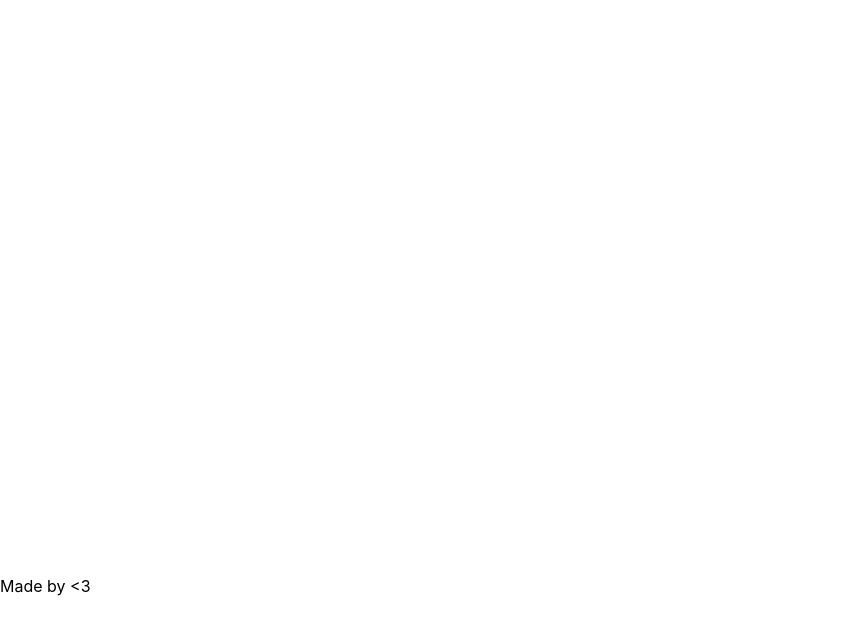
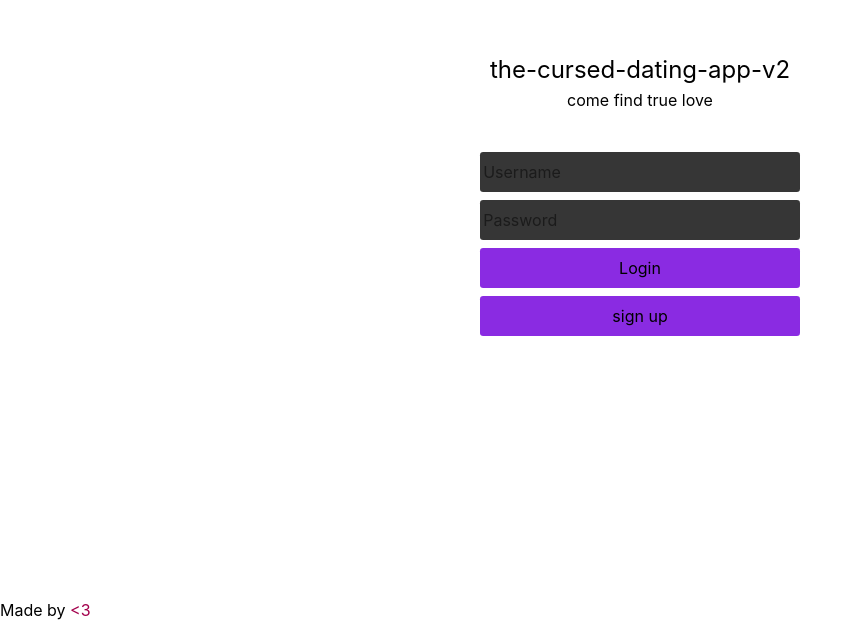
Before and after one commit to candle08/dating-app-v2, a React app in the folder frontend/: page /login in a window 1280 px wide. Before the commit this address had no page. Shown: the part 202-824 px from the top of the page, without its empty margins (0-862 px from the left). Before the commit the page ends 800 px from the top, so only its background shows below. Built offline with nearby package versions, Linux system fonts and the light colour scheme; the HTML template or start-up script is replaced by a standard one.

Commit message:
updated css module to scss

```diff
--- a/frontend/src/components/Footer.tsx
+++ b/frontend/src/components/Footer.tsx
@@ -1,7 +1,7 @@
 export const Footer = () => {
     return (
-        <div className="bottom-0 absolute">
-            <label >Made by <a href="https://github.com/candle08" target="_blank">&lt;3</a></label>
+        <div className="">
+            <label className="">Made by <a className="text-pink-800 hover:text-pink-900" href="https://github.com/candle08" target="_blank">&lt;3</a></label>
         </div>
     )
 }
--- a/frontend/src/components/Header.tsx
+++ b/frontend/src/components/Header.tsx
@@ -1,6 +1,6 @@
 import { useNavigate } from "react-router-dom";
 import { useAuth } from "../context/AuthContext";
-import '../styling.module.css';
+import '../styling.module.scss';
 
 export const Header = () => {
     const { logout } = useAuth();
--- a/frontend/src/main.tsx
+++ b/frontend/src/main.tsx
@@ -17,11 +17,12 @@ createRoot(document.getElementById('root')!).render(
       <BrowserRouter>
         <Routes>
           <Route path="/" element={<LoginPage />} />
-          <Route path="/SignUp" element={<SignUp />} />
-          <Route path="/Profile" element={<Profile />} />
+          <Route path="/login" element={<LoginPage />} />
+          <Route path="/signup" element={<SignUp />} />
+          <Route path="/profile" element={<Profile />} />
           <Route element={<ProtectedRoute />} >
-            <Route path="/Dashboard" element={<Dashboard />} />
-            <Route path="/Swiping" element={<SwipingPage />} />
+            <Route path="/dashboard" element={<Dashboard />} />
+            <Route path="/swiping" element={<SwipingPage />} />
           </Route>
         </Routes>
         <App />
--- a/frontend/src/pages/LoginPage.tsx
+++ b/frontend/src/pages/LoginPage.tsx
@@ -1,7 +1,8 @@
 import { useState } from 'react';
 import { useNavigate } from 'react-router-dom';
 import { useAuth } from '../context/AuthContext';
-import s from '../styling.module.css';
+import s from '../styling.module.scss';
+import { Footer } from '../components/Footer';
 
 export const LoginPage: React.FC = () => {
     const navigate = useNavigate();
@@ -48,7 +49,6 @@ export const LoginPage: React.FC = () => {
                     </div>
                 </div>
 
-
             </div>
         </>
 
--- a/frontend/src/pages/Profile.tsx
+++ b/frontend/src/pages/Profile.tsx
@@ -1,11 +1,10 @@
 import { Header } from '../components/Header'
 import { useState } from 'react'
 import { useAuth } from '../context/AuthContext'
-import s from '../styling.module.css';
+import s from '../styling.module.scss';
 
 export const Profile = () => {
     const { user } = useAuth();
-
     const isMobile = false;
 
     // core values
@@ -23,9 +22,12 @@ export const Profile = () => {
     const relationshipOptions: Array<string> = ['casual', 'casual open to serious', 'serious', 'serious with timeline for marriage'];
 
     // personality & vibes
-    const [show, setShow] = useState<Array<string>>([]);
-    const [books, setBooks] = useState<Array<string>>([]);
-    const [hobbies, setHobbies] = useState<Array<string>>([]);
+    // const [show, setShow] = useState<Array<string>>([]);
+    // const [books, setBooks] = useState<Array<string>>([]);
+    // const [hobbies, setHobbies] = useState<Array<string>>([]);
+    const [shows, setShows] = useState<string>('');
+    const [books, setBooks] = useState<string>('');
+    const [hobbies, setHobbies] = useState<string>('');
     const [funNight, setFunNight] = useState<string>('');
     const [petPeeve, setPetPeeve] = useState<string>('');
 
@@ -39,8 +41,24 @@ export const Profile = () => {
         })
     }
 
+    type formSubmission = {
+        preferredFirstname: string,
+        age: number,
+        ageLowerBound: number,
+        ageUpperBound: number,
+        typeRelationship: Array<string>,
+        humor: Array<string>,
+        maxDistance: number,
+        kids: string,
+        shows: string,
+        books: string,
+        petPeeves: string,
+        funNight: string,
+    }
+
     const handleSubmit = async (e: React.FormEvent) => {
         e.preventDefault();
+        const data: formSubmission = {};
         try {
             // api call to backend to save profile
         } catch {
@@ -138,28 +156,22 @@ export const Profile = () => {
                                         />
                                         <label>{option}</label>
                                     </div>
-
-
                                 ))
-
                             }
                         </div>
-
 
                     </div>
                     <div>
                         <h3>interests & vibes</h3>
                         <div>
                             <label>tv shows?</label>
-
-
                             <input
                                 placeholder="press enter for each show"
-                                value={show}
+                                value={shows}
                                 type="text"
+                                onChange={(e) => setShows(e.target.value)}
                             />
                         </div>
-
 
                         <div>
                             <label>books?</label>
@@ -168,17 +180,15 @@ export const Profile = () => {
                                 placeholder="press enter for each book"
                                 value={books}
                                 type="text"
+                                onChange={(e) => setBooks(e.target.value)}
                             />
                         </div>
-
                     </div>
 
                     <button type="submit">save</button>
 
                 </form>
             </div>
-
-
         </div>
     </>
 }
--- a/frontend/src/pages/SignUp.tsx
+++ b/frontend/src/pages/SignUp.tsx
@@ -1,7 +1,8 @@
 
 import { useState } from 'react';
 import { useAuth } from '../context/AuthContext';
-import s from '../styling.module.css';
+import s from '../styling.module.scss';
+import { useNavigate } from 'react-router-dom';
 
 export const SignUp = () => {
     const [firstname, setfirstname] = useState<string>('');
@@ -10,6 +11,7 @@ export const SignUp = () => {
     const [username, setUsername] = useState<string>('');
 
     const { signup } = useAuth();
+    const navigate = useNavigate();
 
     const handleSubmit = async (e: React.FormEvent) => {
         console.log('hi');
@@ -54,6 +56,7 @@ export const SignUp = () => {
                         <button type="submit" className={s.login}>Sign up!!</button>
 
                     </form>
+                    <label>Already have an account? <a className="text-yellow-800 hover:text-yellow-900" onClick={() => navigate('/login')}>Login</a></label>
                 </div>
             </div>
 
--- /dev/null
+++ b/package.json
@@ -0,0 +1,6 @@
+{
+  "devDependencies": {
+    "sass": "^1.99.0",
+    "sass-embedded": "^1.99.0"
+  }
+}
```
Also changed, not shown: frontend/src/styling.module.scss (renamed from frontend/src/styling.module.css), 1 other file (tests, documents, lock files or other folders).
